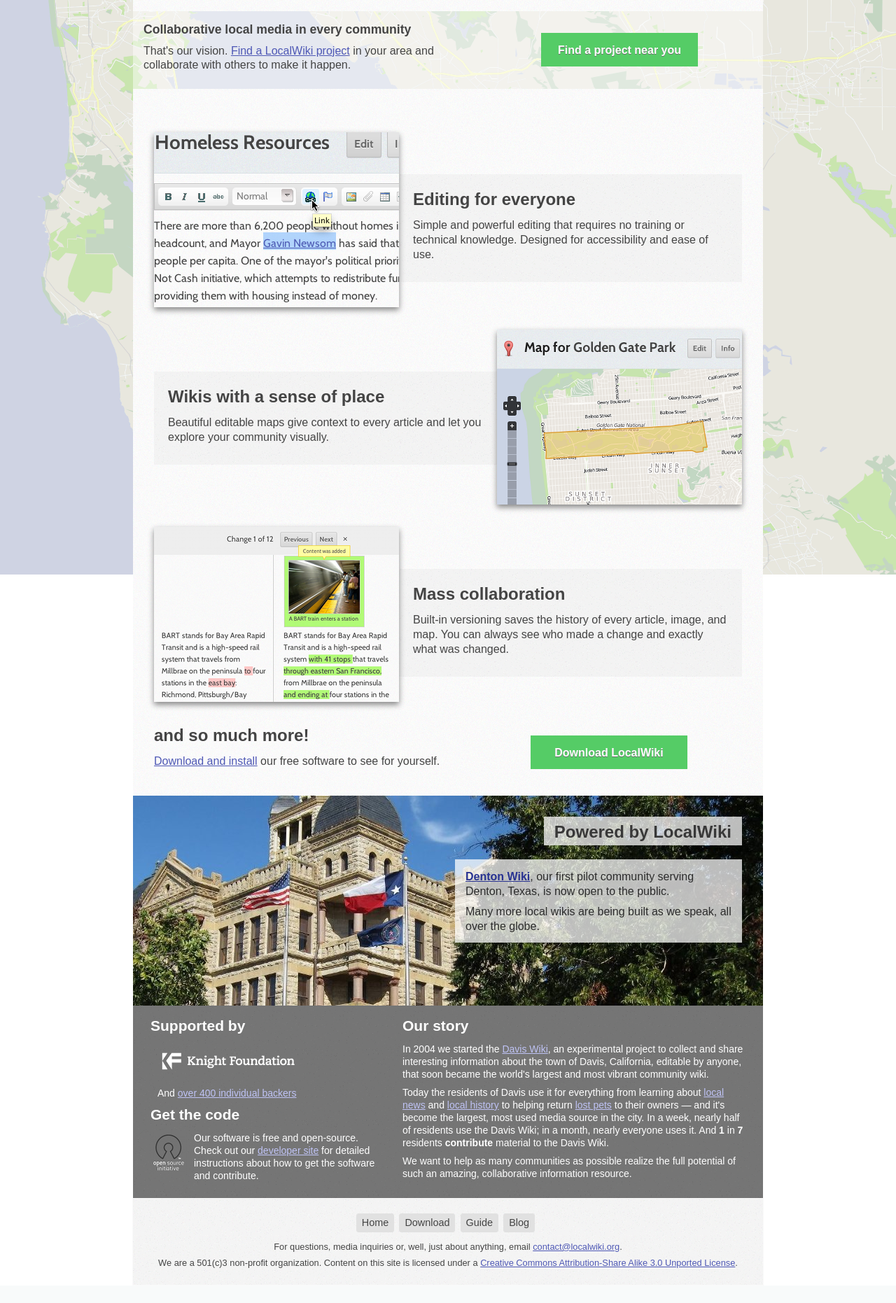
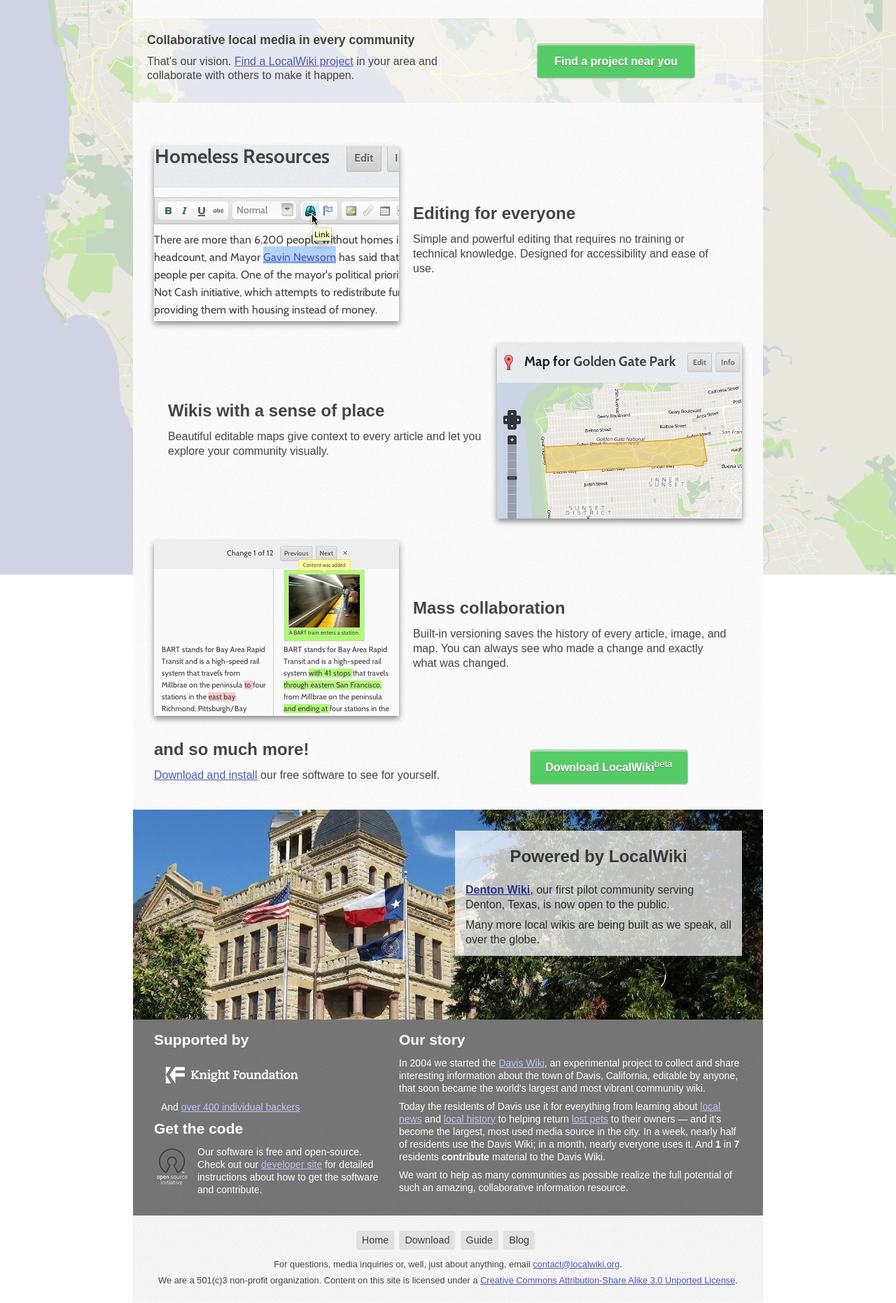
Before and after one commit to mivanov/localwiki_splash, a Django app: template templates/new_splash.html in a window 1280 px wide. Shown: the part 379-2241 px from the top of the page at 70% size. Before the commit the page ends 2215 px from the top, so only its background shows below. Run offline with Django 3.2, Linux system fonts and the light colour scheme; the template is opened without the code that fills it, so the values that code supplies are empty; some libraries are stand-ins or nearby versions.

Commit message:
Tactile buttons, better margins, less boxes

```diff
--- a/splash_static/css/new_splash.css
+++ b/splash_static/css/new_splash.css
@@ -153,7 +152,7 @@
 }
 .section {
     background: #fafafa url(../img/body-bg.png) top left repeat;
-    padding: 15px;
+    padding: 20px;
     margin: 0px;
     clear: both;
 }
@@ -181,10 +180,13 @@
 }
 .feature .description {
     margin-top: 60px;
-    background: #f3f3f3 url(../img/description-bg.png) top left repeat;
     padding: 20px;
 }
-
+.big_button sup {
+    font-weight: 400;
+    position: relative;
+    top: -6px;
+}
 .big_button:link, .big_button:visited {
      display: block;
      margin-top: 1em;
--- a/templates/new_splash.html
+++ b/templates/new_splash.html
@@ -13,7 +13,7 @@
         <p>
             <a href="{% url install %}">Download and install</a> our free software and get started in your community today!
         </p>
-        <a href="{% url install %}" class="big_button">Download LocalWiki</a>
+        <a href="{% url install %}" class="big_button">Download LocalWiki<sup>beta</sup></a>
     </div>
 </div>
 <div class="section vision">
@@ -58,7 +58,7 @@
     </div>
     <div class="feature">
     <div class="blurb right">
-        <a href="{% url install %}" class="big_button">Download LocalWiki</a>
+        <a href="{% url install %}" class="big_button">Download LocalWiki<sup>beta</sup></a>
     </div>
     <h2>and so much more!</h2>
     <p>
@@ -67,8 +67,8 @@
     </div>
 </div>
 <div class="section denton">
-    <h2 class="blurb right trans">Powered by LocalWiki</h2>
     <div class="blurb right trans">
+        <h2>Powered by LocalWiki</h2>
         <p>
             <strong><a href="https://dentonwiki.org" target="_blank">Denton Wiki</a></strong>, our first pilot community serving Denton, Texas, is now open to the public.
         </p>
```
Also changed, not shown: other parts of splash_static/css/new_splash.css (+20 -4 lines).
